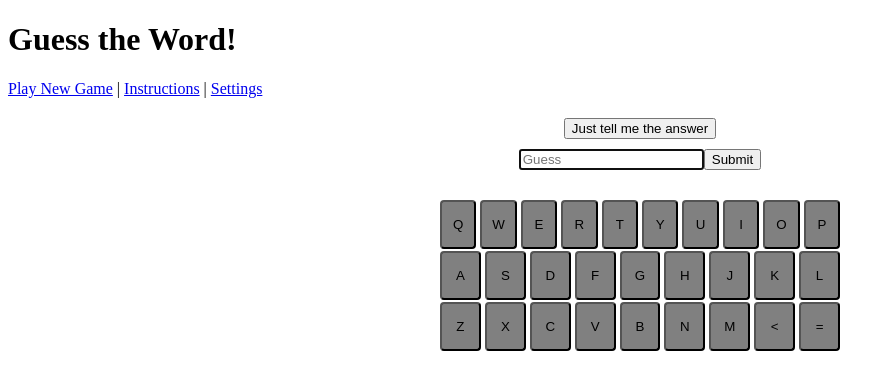
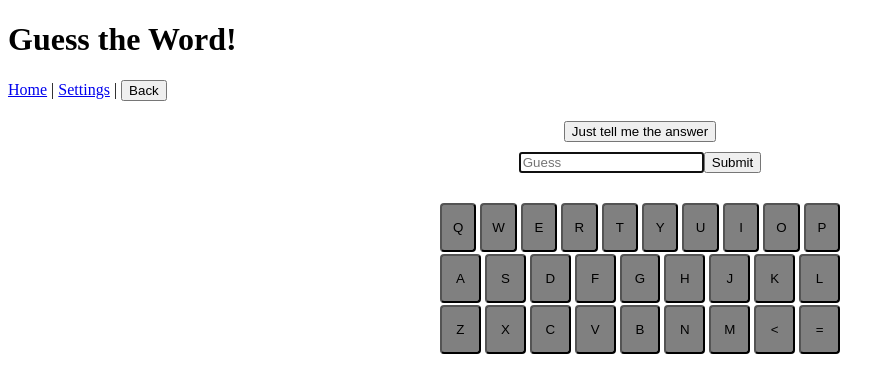
Before and after one commit to nbgraham/word-guessing, a React (Create React App) app: page /#/play/1/1762 in a window 1280 px wide. Shown: the top 392 px of the page, without its empty margins (0-895 px from the left). Built offline with nearby package versions, Linux system fonts and the light colour scheme.

Commit message:
avoid declarative redirections

```diff
--- a/src/components/App.tsx
+++ b/src/components/App.tsx
@@ -1,11 +1,11 @@
 import React, { useEffect } from "react";
-import { Routes, Route, Link, Navigate } from "react-router-dom";
+import { Routes, Route, Link, useNavigate } from "react-router-dom";
 import { routes } from "../routes";
 import { useAppDispatch, useAppSelector } from "../store";
 import Instructions from "./Instructions";
 import Settings from "./Settings";
 import Spinner from "./Spinner";
-import { Play, PlayNew } from "./Play";
+import { Play } from "./Play";
 import { fetchWordBank } from "../store/gameSlice";
 
 function useWordBank() {
@@ -18,6 +18,7 @@ function useWordBank() {
 }
 
 const App: React.FC = () => {
+  const navigate = useNavigate();
   const wordBank = useWordBank();
 
   if (!wordBank) {
@@ -33,18 +34,16 @@ const App: React.FC = () => {
     <div className="App">
       <h1>Guess the Word!</h1>
       <nav>
-        <Link to={routes.playNew}>Play New Game</Link> |&nbsp;
-        <Link to={routes.instructions}>Instructions</Link> |&nbsp;
-        <Link to={routes.settings}>Settings</Link>
+        <Link to={routes.home}>Home</Link> |&nbsp;
+        <Link to={routes.settings}>Settings</Link> |&nbsp;
+        <button onClick={() => navigate(-1)}>Back</button>
       </nav>
       <Routes>
-        <Route path="/" element={<Navigate replace to={routes.playNew} />} />
-        <Route path={routes.instructions} element={<Instructions />} />
+        <Route
+          path={routes.home}
+          element={<Instructions wordBank={wordBank} />}
+        />
         <Route path={routes.settings} element={<Settings />} />
-        <Route
-          path={routes.playNew}
-          element={<PlayNew wordBank={wordBank} />}
-        />
         <Route path={routes.play} element={<Play />} />
       </Routes>
     </div>
--- a/src/components/Instructions.tsx
+++ b/src/components/Instructions.tsx
@@ -1,8 +1,12 @@
-import { useNavigate } from "react-router-dom";
+import { useEffect } from "react";
+import { Link } from "react-router-dom";
+import { routes } from "../routes";
+import { useAppSelector, useAppDispatch } from "../store";
+import { pickNewAnswer } from "../store/gameSlice";
+import { WordBank } from "../utilities/word-service";
+import Spinner from "./Spinner";
 
-const Instructions: React.FC = () => {
-  const navigate = useNavigate();
-
+const Instructions: React.FC<{ wordBank: WordBank }> = ({ wordBank }) => {
   return (
     <div>
       Guess the 5-letter word! <br />
@@ -12,9 +16,35 @@ const Instructions: React.FC = () => {
         <li>Yellow means the letter is in the word, but not in that spot</li>
         <li>No color means the letter is not in the word</li>
       </ul>
-      <button onClick={() => navigate(-1)}>Back to game</button>
+      <NewGame wordBank={wordBank} />
     </div>
   );
 };
 
+const NewGame: React.FC<{ wordBank: WordBank }> = ({ wordBank }) => {
+  const newAnswerInfo = useAppSelector((state) => state.game.newAnswerInfo);
+  const mustBeValidWord = useAppSelector(
+    (state) => state.settings.guessesMustBeValidWords
+  );
+
+  const dispatch = useAppDispatch();
+  useEffect(() => {
+    dispatch(pickNewAnswer({ wordBank, mustBeValidWord }));
+  }, [dispatch, wordBank, mustBeValidWord]);
+
+  if (newAnswerInfo.state === "loading") {
+    return (
+      <div>
+        Loading Game <Spinner size={15} />
+      </div>
+    );
+  }
+  if (newAnswerInfo.state === "done" && newAnswerInfo.value) {
+    return (
+      <Link to={routes.playInstance(newAnswerInfo.value)}>Start New Game</Link>
+    );
+  }
+  return <div>Error Loading Game</div>;
+};
+
 export default Instructions;
--- a/src/components/Play.tsx
+++ b/src/components/Play.tsx
@@ -1,35 +1,8 @@
 import React, { useEffect } from "react";
-import { Navigate } from "react-router-dom";
-import Spinner from "./Spinner";
 import Game from "./Game";
-import { routes, useAnswerInfoParams } from "../routes";
-import type { WordBank } from "../utilities/word-service";
+import { useAnswerInfoParams } from "../routes";
 import { useAppDispatch, useAppSelector } from "../store";
-import gameSlice, { pickNewAnswer } from "../store/gameSlice";
-
-export const PlayNew: React.FC<{ wordBank: WordBank }> = ({ wordBank }) => {
-  const newAnswerInfo = useAppSelector((state) => state.game.newAnswerInfo);
-  const mustBeValidWord = useAppSelector(
-    (state) => state.settings.guessesMustBeValidWords
-  );
-
-  const dispatch = useAppDispatch();
-  useEffect(() => {
-    dispatch(pickNewAnswer({ wordBank, mustBeValidWord }));
-  }, [dispatch, wordBank, mustBeValidWord]);
-
-  if (newAnswerInfo.state === "loading") {
-    return (
-      <div>
-        Loading Game <Spinner size={15} />
-      </div>
-    );
-  }
-  if (newAnswerInfo.state === "done" && newAnswerInfo.value) {
-    return <Navigate replace to={routes.playInstance(newAnswerInfo.value)} />;
-  }
-  return <div>Error Loading Game</div>;
-};
+import gameSlice from "../store/gameSlice";
 
 export const Play: React.FC = () => {
   const answerInfo = useAnswerInfoParams();
--- a/src/components/Settings.tsx
+++ b/src/components/Settings.tsx
@@ -1,9 +1,7 @@
-import { useNavigate } from "react-router-dom";
 import settingsSlice from "../store/settingsSlice";
 import { useAppDispatch, useAppSelector } from "../store";
 
 const Settings: React.FC = () => {
-  const navigate = useNavigate();
   const dispatch = useAppDispatch();
 
   const settings = useAppSelector((state) => state.settings);
@@ -27,7 +25,6 @@ const Settings: React.FC = () => {
           dispatch(settingsSlice.actions.setGuessesMustBeValidWords(!checked))
         }
       />
-      <button onClick={() => navigate(-1)}>Back to game</button>
     </div>
   );
 };
--- a/src/routes.ts
+++ b/src/routes.ts
@@ -8,7 +8,7 @@ const params = {
 };
 
 export const routes = {
-  instructions: "/instructions",
+  home: "/",
   settings: "/settings",
   playNew: "/play/new",
   play: `/play/:${params.wordBankId}/:${params.answerId}`,
```
